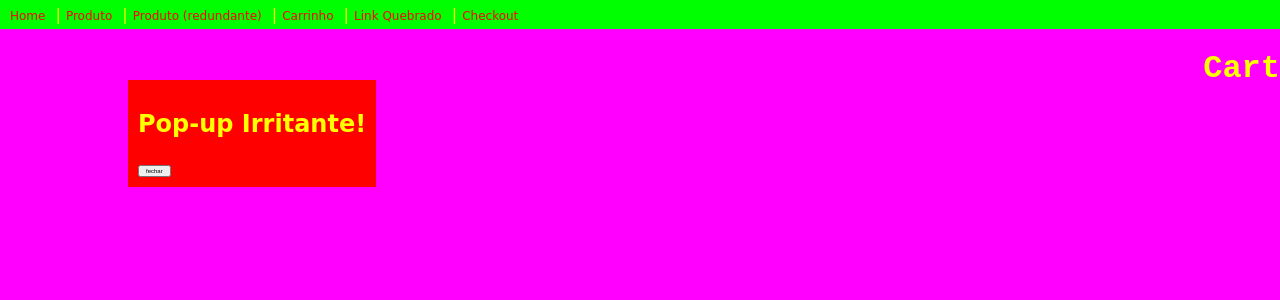
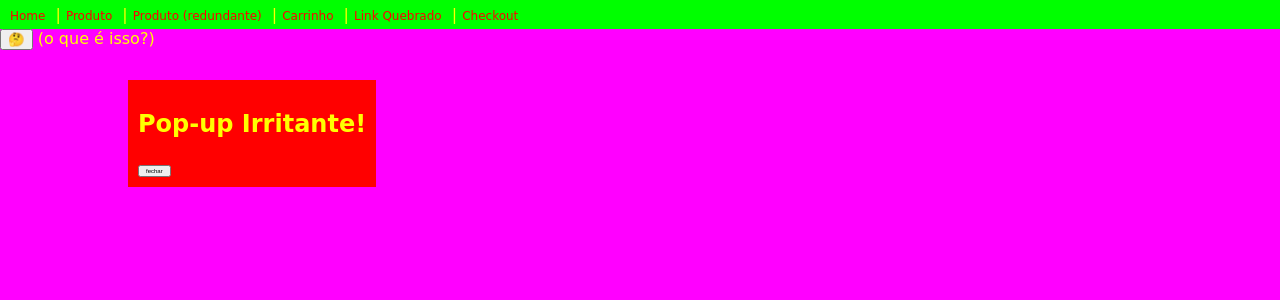
Before and after one commit to desatinar/livraria-online-ruim, a React (Vite) app: page /cart in a window 1280 px wide. Shown: the top 300 px of the page. Built offline with nearby package versions, Linux system fonts and the light colour scheme.

Commit message:
feat: carrinho com ícone ambíguo e sem rótulo

```diff
--- a/src/App.jsx
+++ b/src/App.jsx
@@ -4,8 +4,7 @@ import './App.css';
 import Home from './pages/Home.jsx';
 import Product from './pages/Product.jsx';
 import Checkout from './pages/Checkout.jsx';
-
-const Cart = () => <h1>Cart</h1>;
+import Cart from './pages/Cart.jsx';
 
 
 function App() {
--- /dev/null
+++ b/src/pages/Cart.jsx
@@ -0,0 +1,10 @@
+import React from 'react';
+
+const Cart = () => (
+    <div>
+        <button>🤔</button>
+        <span> (o que é isso?)</span>
+    </div>
+);
+
+export default Cart;
```
